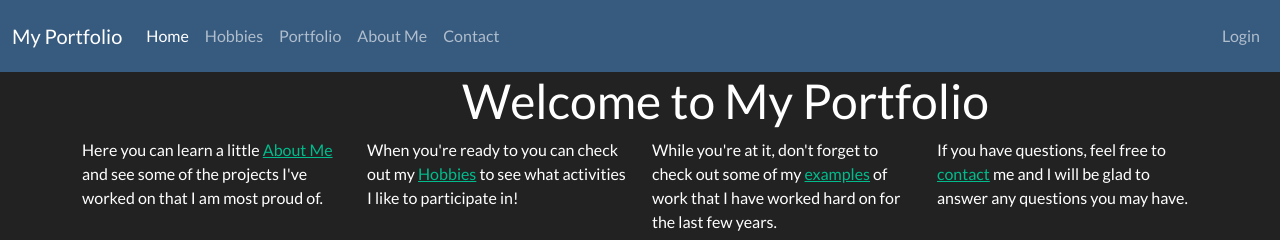
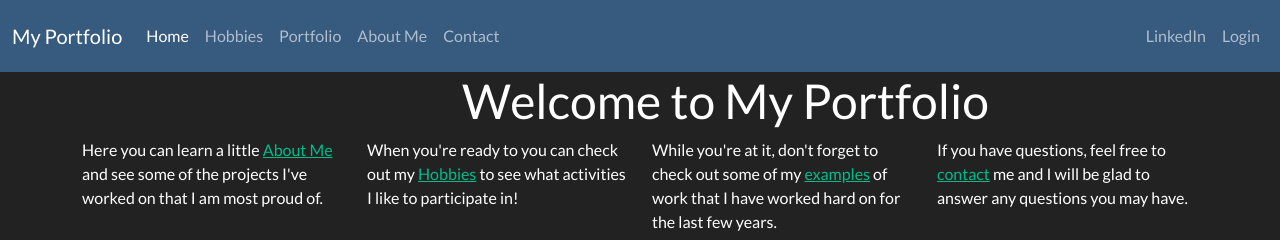
Before and after one commit to Alyshay98/CS-3620-PortfolioNew, a Django app: template MyPortfolio/PortfolioDatabase/templates/PortfolioDatabase/home.html in a window 1280 px wide; the page is wider, and only the part inside the window is pictured. Shown: the top 240 px of that part. Run offline with Django 3.2, Linux system fonts and the light colour scheme; the template is opened without the code that fills it, so the values that code supplies are empty; some libraries are stand-ins or nearby versions.

Commit message:
Commit
Added in github repository links as well as A link to linkedIn Profile

```diff
--- a/MyPortfolio/PortfolioDatabase/models.py
+++ b/MyPortfolio/PortfolioDatabase/models.py
@@ -16,6 +16,7 @@ class Portfolio(models.Model):
     name = models.CharField(max_length=100)
     description = models.TextField()
     image = models.ImageField(upload_to='portfolio_images/', null=True, blank=True)
+    github_url = models.URLField(blank=True)
 
     def __str__(self):
         return self.name
--- a/MyPortfolio/PortfolioDatabase/templates/PortfolioDatabase/base.html
+++ b/MyPortfolio/PortfolioDatabase/templates/PortfolioDatabase/base.html
@@ -16,10 +16,7 @@
       integrity="sha384-BBtl+eGJRgqQAUMxJ7pMwbEyER4l1g+O15P+16Ep7Q9Q+zqX6gSbd85u4mG4QzX+"
       crossorigin="anonymous"
     ></script>
-    <link
-      rel="stylesheet"
-      href="{% static 'PortfolioDatabase/bootstrap.min.css' %}"
-    />
+    <link rel="stylesheet" href="{% static 'PortfolioDatabase/bootstrap.min.css' %}"/>
   </head>
   <body>
     <!-- Navbar -->
@@ -58,6 +55,11 @@
               <a class="nav-link" href="{% url 'contact' %}">Contact</a>
             </li>
           </ul>
+          <ul class="navbar-nav">
+              <li class="nav-item">
+                <a class="nav-link" href="https://www.linkedin.com/in/shanen-oleson-ba11b0189/" target="_blank">LinkedIn</a>
+              </li>
+          </ul>
         </div>
           <div>
             <ul class="navbar-nav me-auto">
--- a/MyPortfolio/PortfolioDatabase/templates/PortfolioDatabase/portfolio_detail.html
+++ b/MyPortfolio/PortfolioDatabase/templates/PortfolioDatabase/portfolio_detail.html
@@ -12,6 +12,9 @@
                         <div class="card mt-5" style="background-color: #f8f9fa;">
                             <img class="card-img-top img-fluid mx-auto d-block" src="{{ project.image.url }}" alt="{{ project.name }} Image">
                         </div>
+                        {% if project.github_url %}
+                            <p class="mt-3"><a href="{{ project.github_url }}" target="_blank">GitHub Repository</a></p>
+                        {% endif %}
                         <a class="btn btn-secondary mt-3" href="{% url 'portfolio' %}">Back to Portfolio</a>
                     </div>
                 </div>
```
Also changed, not shown: MyPortfolio/PortfolioDatabase/migrations/0004_portfolio_github_url.py (added), MyPortfolio/db.sqlite3.
